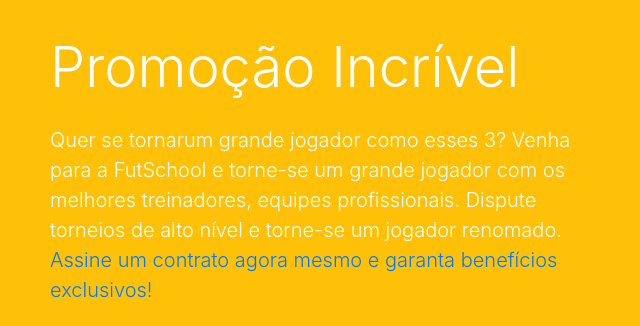
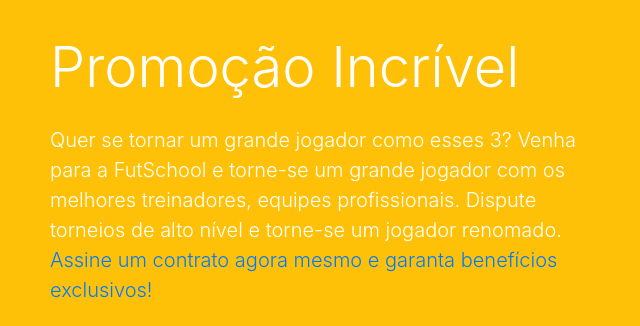
Before and after one commit to Zdvictor/Projeto-FutSchool, a plain HTML site: page index.html in a window 1280 px wide. Shown: the part 133-459 px from the top of the page, 35-675 px from the left. Drawn offline with nearby package versions, Linux system fonts and the light colour scheme.

Commit message:
Update index.html

```diff
--- a/index.html
+++ b/index.html
@@ -151,7 +151,7 @@
 
               <h2 class="display-4">Promoção Incrível</h2>
 
-              <p class="lead mt-4">Quer se tornarum grande jogador como esses 3? Venha para a FutSchool e torne-se um grande jogador com os melhores treinadores, equipes profissionais. Dispute torneios de alto nível e torne-se um jogador renomado. <span class="text-primary lead">Assine um contrato agora mesmo e garanta benefícios exclusivos!</span></p>
+              <p class="lead mt-4">Quer se tornar um grande jogador como esses 3? Venha para a FutSchool e torne-se um grande jogador com os melhores treinadores, equipes profissionais. Dispute torneios de alto nível e torne-se um jogador renomado. <span class="text-primary lead">Assine um contrato agora mesmo e garanta benefícios exclusivos!</span></p>
 
 
               <!---Promocao--->
```
